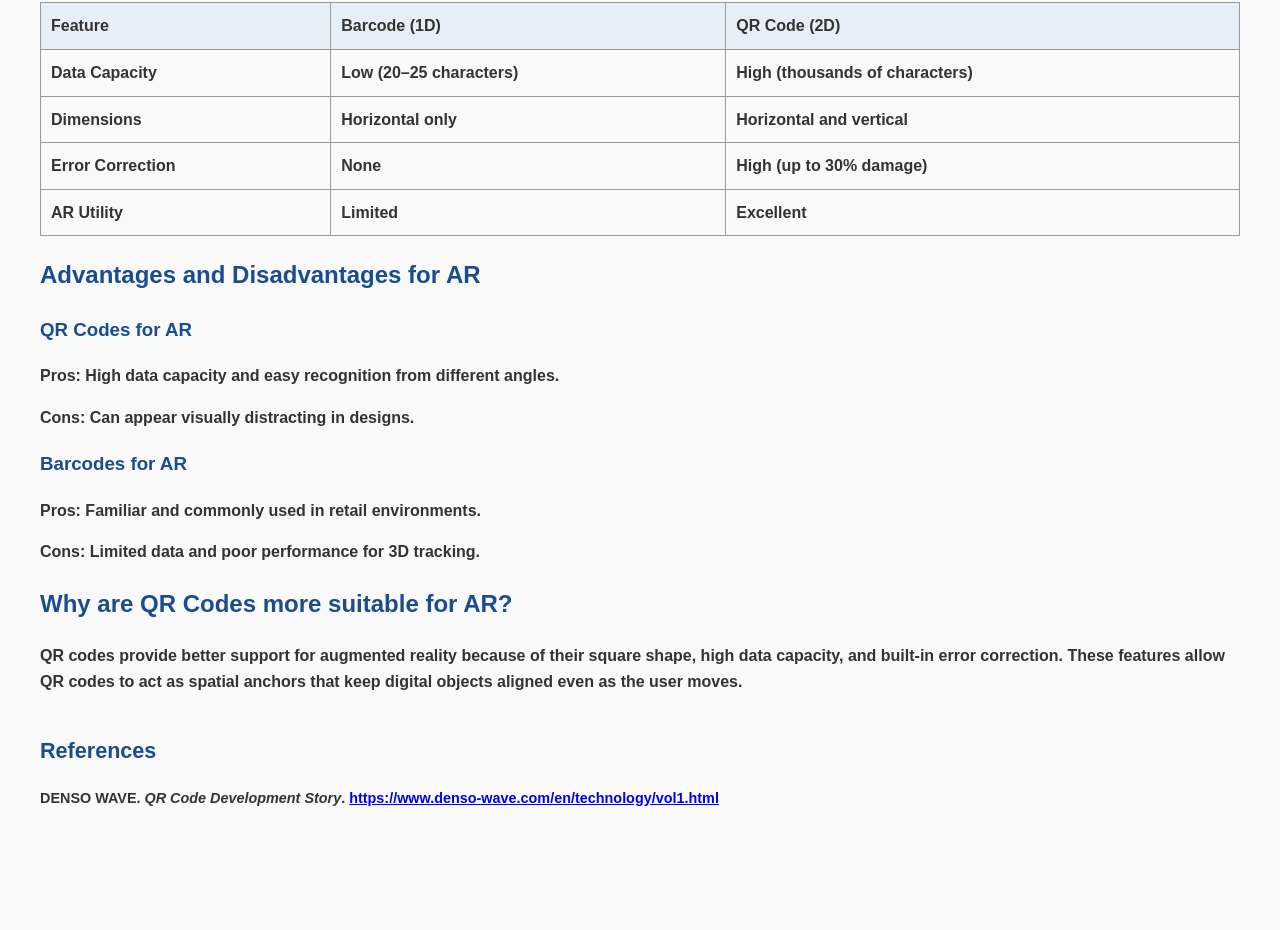
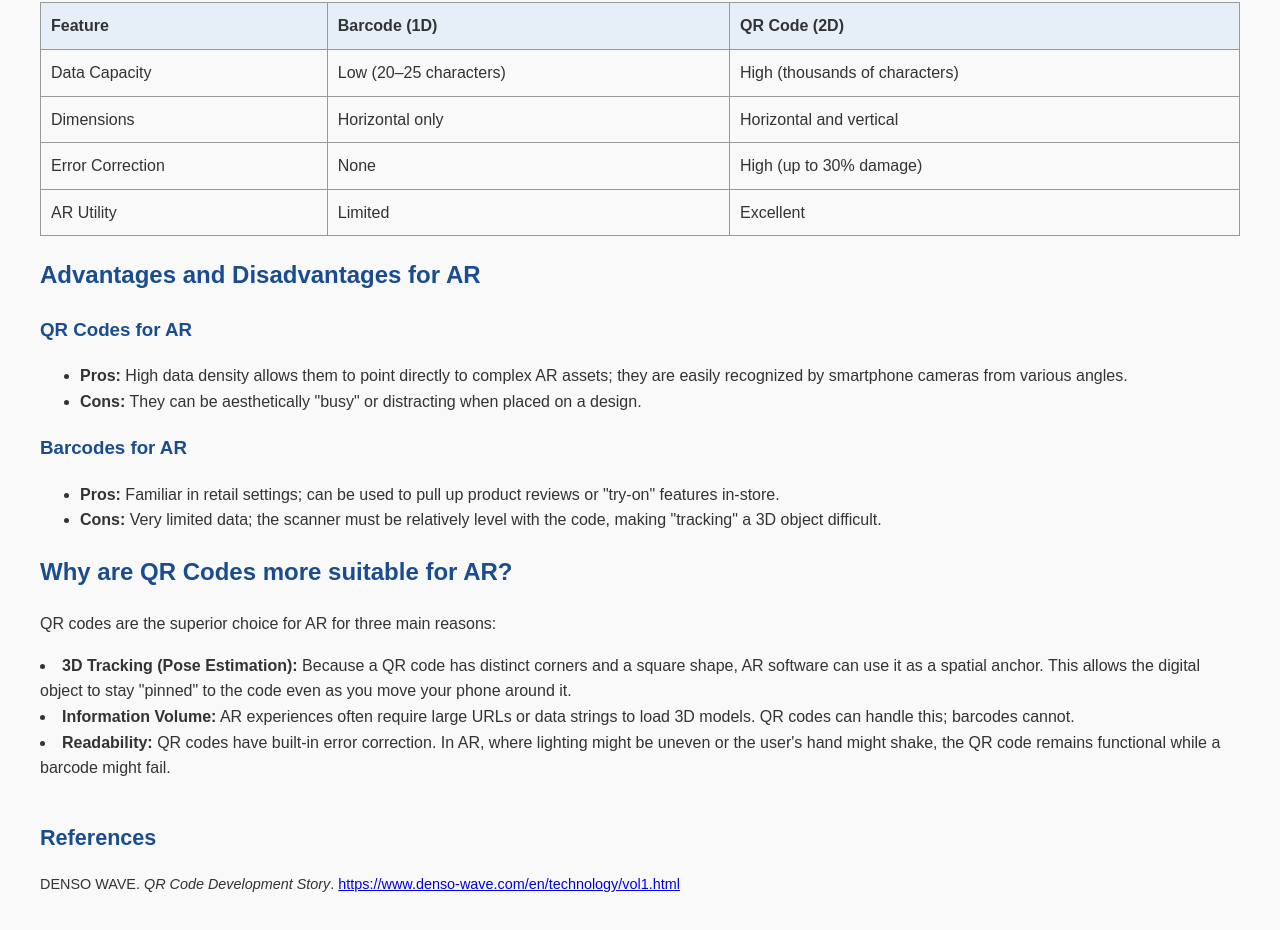
Before and after one commit to CeZa18/P04_ZaldivarCesar_ITAI1370.github.io, a plain HTML site: page index.html in a window 1280 px wide. Shown: the part 928-1858 px from the top of the page. Before the commit the page ends 1778 px from the top, so only its background shows below. Drawn offline with Linux system fonts and the light colour scheme.

Commit message:
Update index.html with detailed information about the history of QR codes, their functionality, and a comparison of QR codes and barcodes in the context of augmented reality (AR). The changes  include adding specific details about the developers of QR codes, their   advantages and disadvantages for AR applications, and a more   structured presentation of the information.

```diff
--- a/index.html
+++ b/index.html
@@ -73,8 +73,8 @@
         <p>
             The QR code system originated in Japan and was developed by engineers at
             <strong>DENSO WAVE</strong>, an auto parts manufacturing company affiliated with Toyota.
-            The development team was led by <strong>Masahiro Hara</strong>, with contributions from <strong>Atsushi
-            Tano, who worked in system solutions. The technology was created in the 1990s
+            The development team was led by <strong>Masahiro Hara</strong>, with contributions from
+            <strong>Atsushi Tano</strong>, who worked in system solutions. The technology was created in the 1990s
             to address the growing limitations of traditional barcodes, which had been
             widely used during the 1980s to track automotive parts.
         </p>
@@ -113,7 +113,7 @@
                 <li><strong>Function:</strong> It is primarily used for inventory tracking and retail
                     (UPC codes). It identifies a specific product but usually requires a connection
                     to a database to provide detailed information. In AR, barcodes can serve as simple
-                    markers but offer limited functionality compared to QR codes.</li>
+                     markers but offer limited functionality compared to QR codes.</li>
             </ul>
         </p>
     </section>
@@ -154,21 +154,32 @@
         <h2>Advantages and Disadvantages for AR</h2>
 
         <h3>QR Codes for AR</h3>
-        <p><strong>Pros:</strong> High data capacity and easy recognition from different angles.</p>
-        <p><strong>Cons:</strong> Can appear visually distracting in designs.</p>
+        <p>
+            <ul>
+                <li><strong>Pros:</strong> High data density allows them to point directly to complex AR assets;
+                    they are easily recognized by smartphone cameras from various angles.</li>
+                <li><strong>Cons:</strong> They can be aesthetically "busy" or distracting when placed on a design.</li>
+            </ul>
 
         <h3>Barcodes for AR</h3>
-        <p><strong>Pros:</strong> Familiar and commonly used in retail environments.</p>
-        <p><strong>Cons:</strong> Limited data and poor performance for 3D tracking.</p>
+        <p>
+            <ul>
+                <li><strong>Pros:</strong> Familiar in retail settings; can be used to pull up product reviews or "try-on" features in-store.</li>
+                <li><strong>Cons:</strong> Very limited data; the scanner must be relatively level with the code, making "tracking" a 3D object difficult.</li>
+        </p>
     </section>
 
     <section>
         <h2>Why are QR Codes more suitable for AR?</h2>
         <p>
-            QR codes provide better support for augmented reality because of their
-            square shape, high data capacity, and built-in error correction.
-            These features allow QR codes to act as spatial anchors that keep
-            digital objects aligned even as the user moves.
+            QR codes are the superior choice for AR for three main reasons:
+            <ol></ol>
+                <li><strong>3D Tracking (Pose Estimation):</strong> Because a QR code has distinct corners and a square shape,
+                    AR software can use it as a spatial anchor. This allows the digital object to stay "pinned" to the code even as you move your phone around it.</li>
+                <li><strong>Information Volume:</strong> AR experiences often require large URLs or data strings to load 3D models. QR codes can handle this; barcodes cannot.</li>
+                <li><strong>Readability:</strong> QR codes have built-in error correction. In AR,
+                    where lighting might be uneven or the user's hand might shake, the QR code remains functional while a barcode might fail.</li>
+            </ol>
         </p>
     </section>
 
```
